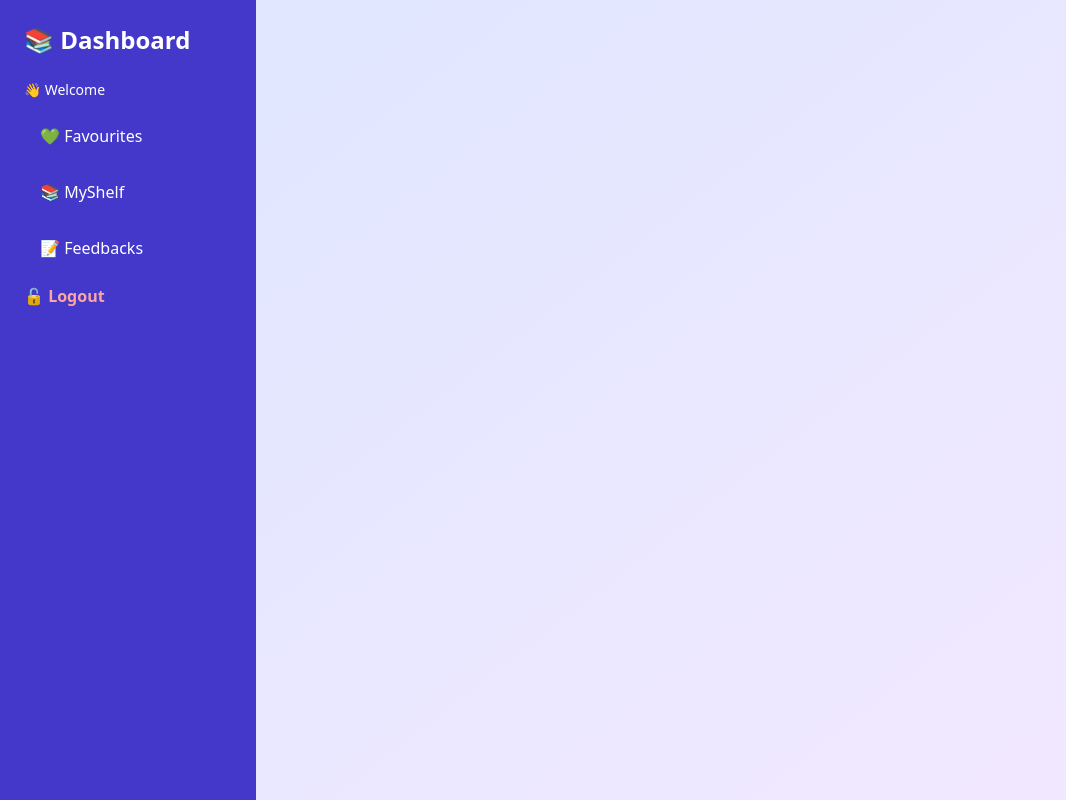
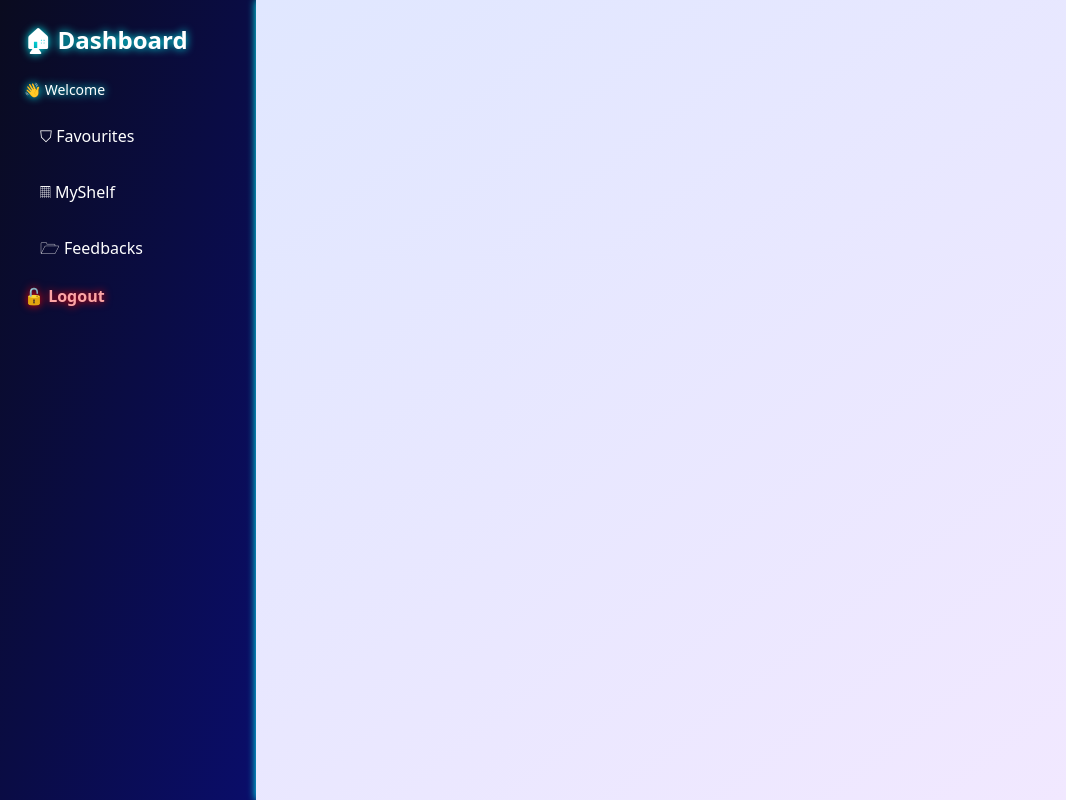
Before and after one commit to devesh-chaudhary81/FRONTEND-FOR-VIRTUAL-LIBRARY, a React (Vite) app: page /userDashboard in a window 1280 px wide. Shown: the whole page, without its empty margins (0-1066 px from the left). Built offline with nearby package versions, Linux system fonts and the light colour scheme.

Commit message:
Style changes

```diff
--- a/src/pages/userDashboard.jsx
+++ b/src/pages/userDashboard.jsx
@@ -73,8 +73,8 @@ const UserDashboard = () => {
     navigate('/login');
   };
 
-  const baseStyle = 'block w-full text-left px-4 py-2 rounded-lg hover:bg-indigo-600 transition';
-  const activeStyle = 'block w-full text-left px-4 py-2 bg-indigo-800 font-bold rounded-lg shadow';
+  const baseStyle = 'block w-full text-left px-4 py-2 rounded-lg hover:bg-white hover:text-indigo-600 transition';
+  const activeStyle = 'block w-full text-left px-4 py-2 bg-white text-blue-950 font-bold rounded-lg shadow';
 
   const renderContent = () => {
     switch (activeTab) {
@@ -89,10 +89,10 @@ const UserDashboard = () => {
       case 'favourites':
         return (
           <motion.div key="favourites" initial={{ opacity: 0 }} animate={{ opacity: 1 }} exit={{ opacity: 0 }}>
-            <h3 className="text-xl font-bold text-green-700 mb-4">💚 Favourite Books</h3>
-            <ul className="list-disc pl-5 space-y-1">
+            <h3 className="text-xl font-bold mb-4 text-blue-950 l drop-shadow-[0_0_4px_#00ffff]">☆ Favourite Books</h3>
+            <ul className="list-disc pl-5 space-y-1 drop-shadow-[0_0_4px_#00ffff]">
               {favourites.map(book => (
-                <li key={book._id}><a href={`/read/${book._id}`} className="text-green-700 hover:underline">{book.title}</a></li>
+                <li key={book._id}><a href={`/read/${book._id}`} className="text-blue-400 hover:underline drop-shadow-[0_0_4px_#00ffff]">{book.title}</a></li>
               ))}
             </ul>
           </motion.div>
@@ -100,14 +100,14 @@ const UserDashboard = () => {
       case 'myshelf':
         return (
           <motion.div key="myshelf" initial={{ opacity: 0 }} animate={{ opacity: 1 }} exit={{ opacity: 0 }}>
-            <h3 className="text-xl font-bold text-purple-700 mb-4">📚 MyShelf</h3>
-            <div className="grid grid-cols-1 sm:grid-cols-2 gap-4">
+            <h3 className="text-xl font-bold text-blue-950 mb-4 drop-shadow-[0_0_4px_#00ffff]">𝄜  MyShelf</h3>
+            <div className="grid grid-cols-1 sm:grid-cols-2 gap-4 ">
               {shelf.map(({ bookId }) => (
                 <div key={bookId._id} className="bg-white p-4 shadow rounded-xl border border-gray-200">
                   <img src={bookId.coverImageURL} alt={bookId.title} className="w-full h-40 object-cover rounded-lg mb-2" />
-                  <h4 className="font-bold text-lg">{bookId.title}</h4>
-                  <p className="text-sm text-gray-500">{bookId.author}</p>
-                  <a href={`/read/${bookId._id}`} className="text-purple-600 hover:underline text-sm mt-1 inline-block">▶️ Read Book</a>
+                  <h4 className="font-bold text-lg drop-shadow-[0_0_4px_#00ffff]">{bookId.title}</h4>
+                  <p className="text-sm text-gray-500 drop-shadow-[0_0_4px_#00ffff]">{bookId.author}</p>
+                  <a href={`/read/${bookId._id}`} className="text-blue-400 hover:underline text-sm mt-1 inline-block drop-shadow-[0_0_4px_#00ffff]">▶️ Read Book</a>
                 </div>
               ))}
             </div>
@@ -116,14 +116,14 @@ const UserDashboard = () => {
       case 'feedbacks':
         return (
           <motion.div key="feedbacks" initial={{ opacity: 0 }} animate={{ opacity: 1 }} exit={{ opacity: 0 }}>
-            <h3 className="text-xl font-bold text-yellow-700 mb-4">📝 Feedbacks</h3>
+            <h3 className="text-xl font-bold text-blue-950 mb-4 drop-shadow-[0_0_4px_#00ffff]"> Feedbacks</h3>
             {feedbacks.length > 0 ? feedbacks.map(fb => (
               <div key={fb._id} className="p-3 bg-white rounded-lg shadow-sm border mb-2">
-                <p className="font-semibold text-gray-800">{fb.fullName}</p>
-                <p className="text-gray-600">{fb.message}</p>
-                <small className="text-gray-500">{new Date(fb.createdAt).toLocaleString()}</small>
+                <p className="font-semibold text-gray-800 drop-shadow-[0_0_4px_#00ffff]">{fb.fullName}</p>
+                <p className="text-gray-600 drop-shadow-[0_0_4px_#00ffff]">{fb.message}</p>
+                <small className="text-gray-500 drop-shadow-[0_0_4px_#00ffff]">{new Date(fb.createdAt).toLocaleString()}</small>
               </div>
-            )) : <p className="text-gray-500 italic">No feedbacks found.</p>}
+            )) : <p className="text-blue-400 italic drop-shadow-[0_0_4px_#00ffff]">No feedbacks found.</p>}
           </motion.div>
         );
       default:
@@ -133,17 +133,49 @@ const UserDashboard = () => {
 
   return (
     <div className="flex h-screen overflow-hidden">
-      <aside className="w-64 bg-indigo-700 text-white p-6 space-y-4">
-        <h2 className="text-2xl font-bold mb-6">📚 Dashboard</h2>
-         <p className="text-sm mb-3">👋 Welcome {storedUser?.name}</p>
+      <aside className="w-64 bg-[#03054b] bg-gradient-to-br from-[#0a0b1f] to-[#0a0d6a] text-white p-6 space-y-4">
+        <h2 className="text-2xl font-bold mb-6 drop-shadow-[0_0_4px_#00ffff]">🏠︎ Dashboard</h2>
+         <p className="text-sm mb-3 drop-shadow-[0_0_4px_#00ffff]">👋 Welcome {storedUser?.name}</p>
 
-        <button onClick={() => { setActiveTab('favourites'); fetchFavourites(); }} className={activeTab === 'favourites' ? activeStyle : baseStyle}>💚 Favourites</button>
-        <button onClick={() => { setActiveTab('myshelf'); fetchMyShelf(); }} className={activeTab === 'myshelf' ? activeStyle : baseStyle}>📚 MyShelf</button>
-        <button onClick={() => { setActiveTab('feedbacks'); fetchFeedbacks(); }} className={activeTab === 'feedbacks' ? activeStyle : baseStyle}>📝 Feedbacks</button>
-        <button onClick={handleLogout} className="text-red-300 hover:text-red-500 font-semibold mt-4">🔓 Logout</button>
+       <button
+          onClick={() => { setActiveTab('favourites'); fetchFavourites(); }}
+          className={`${activeTab === 'favourites'
+            ? ' text-white font-bold shadow-[0_0_4px_#00ffff] drop-shadow-[0_0_4px_#00ffff]'
+            : 'hover:bg-[#1a1d29] hover:text-white'}
+            w-full text-left px-4 py-2 rounded-lg transition`}
+        >
+          ⛉ Favourites
+        </button>
+
+        <button
+          onClick={() => { setActiveTab('myshelf'); fetchMyShelf(); }}
+          className={`${activeTab === 'myshelf'
+            ? ' text-white font-bold shadow-[0_0_4px_#00ffff] drop-shadow-[0_0_4px_#00ffff]'
+            : 'hover:bg-[#1a1d29] hover:text-white'}
+            w-full text-left px-4 py-2 rounded-lg transition`}
+        >
+          𝄜  MyShelf
+        </button>
+
+        <button
+          onClick={() => { setActiveTab('feedbacks'); fetchFeedbacks(); }}
+          className={`${activeTab === 'feedbacks'
+            ? ' text-white font-bold shadow-[0_0_4px_#00ffff] drop-shadow-[0_0_4px_#00ffff]'
+            : 'hover:bg-[#1a1d29] hover:text-white'}
+            w-full text-left px-4 py-2 rounded-lg transition`}
+        >
+          🗁 Feedbacks
+        </button>
+
+        <button
+          onClick={handleLogout}
+          className="text-red-300 hover:text-red-500 font-semibold mt-4 drop-shadow-[0_0_4px_#ff0000] transition"
+        >
+          🔓 Logout
+        </button>
       </aside>
 
-      <main className="flex-1 bg-gradient-to-br from-indigo-100 to-purple-100 p-10 overflow-y-auto">
+      <main className="flex-1 bg-gradient-to-br from-indigo-100 to-purple-100 p-10 overflow-y-auto drop-shadow-[0_0_4px_#00ffff]">
         <AnimatePresence mode="wait">
           {renderContent()}
         </AnimatePresence>
```
Also changed, not shown: 1 other file (tests, documents, lock files or other folders).
